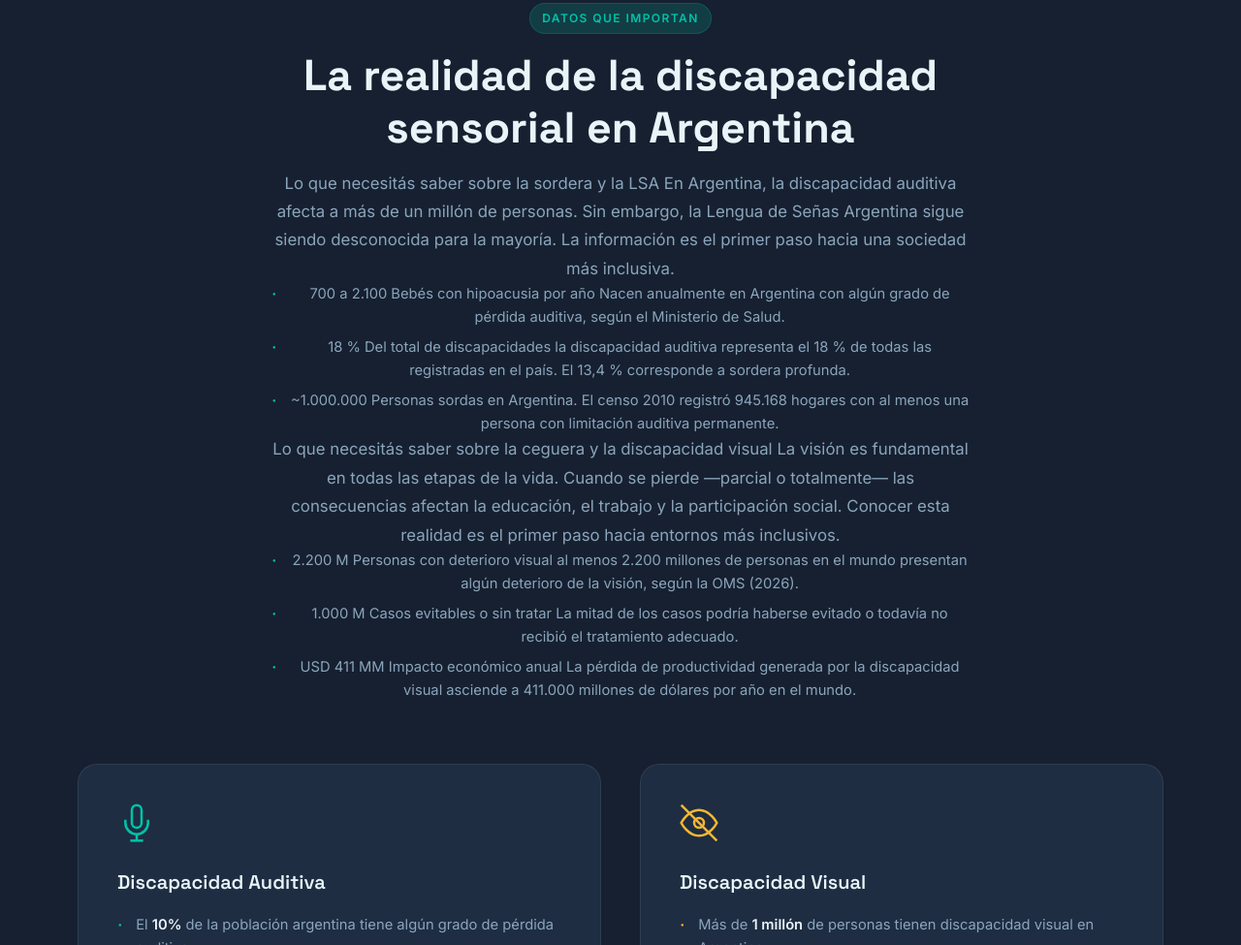
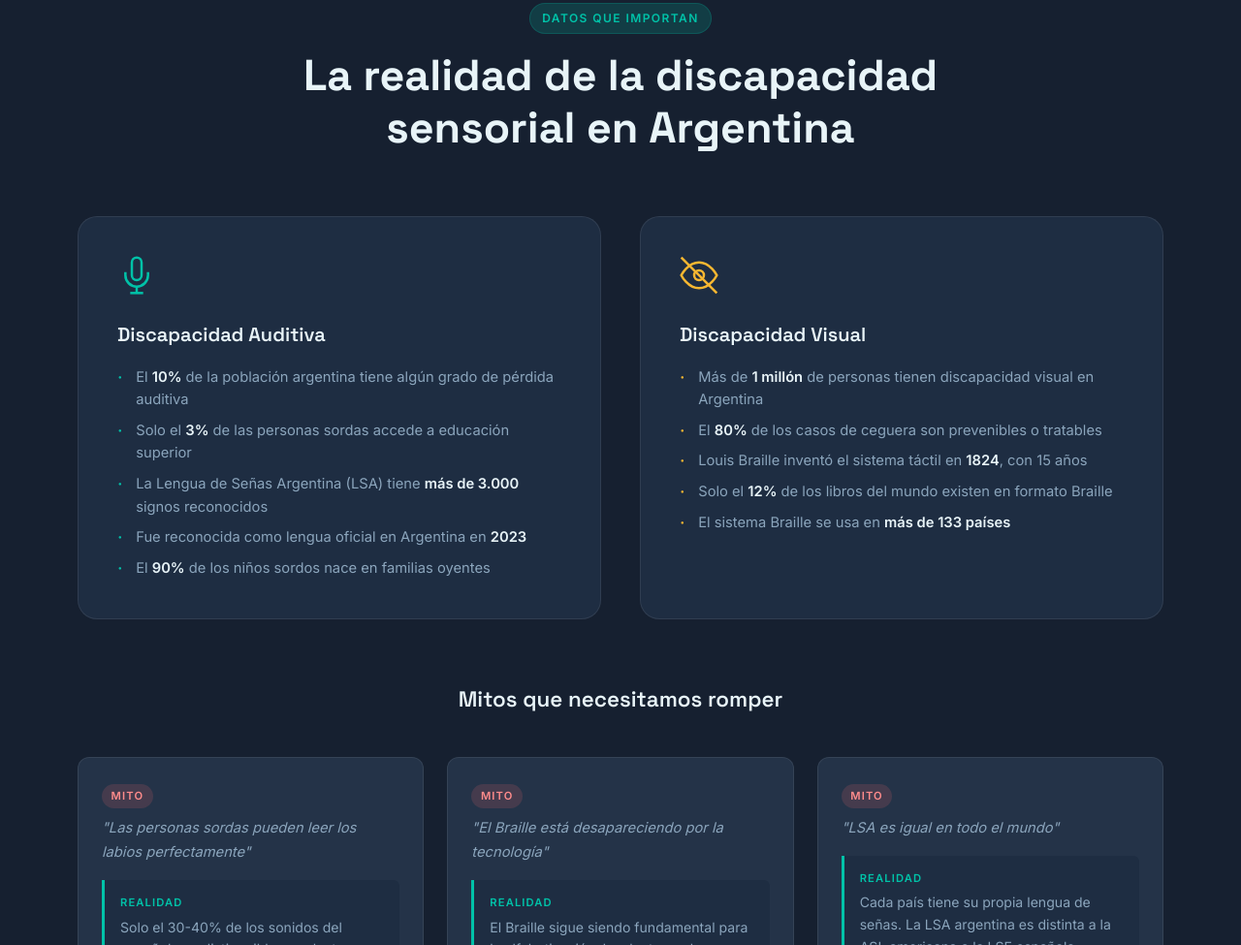
Before and after one commit to CET-Programacion-Asistida-con-IA-2026/proyecto-equipo7-grupoB, a plain HTML site: page index.html in a window 1280 px wide. Shown: the part 1059-2034 px from the top of the page at 97% size. Drawn offline with Linux system fonts and the light colour scheme; a web font is replaced by a local one.

```diff
--- a/index.html
+++ b/index.html
@@ -105,21 +105,6 @@
         <div class="section-header">
           <span class="section-tag">Datos que importan</span>
           <h2 id="concientizacion-title">La realidad de la discapacidad<br />sensorial en Argentina</h2>
-          <p class="section-desc">Lo que necesitás saber sobre la sordera y la LSA
-          En Argentina, la discapacidad auditiva afecta a más de un millón de personas. Sin embargo, la Lengua de Señas Argentina sigue siendo desconocida para la mayoría. La información es el primer paso hacia una sociedad más inclusiva.
-          <ul class="dato-lista">
-           <li>700 a 2.100 Bebés con hipoacusia por año Nacen anualmente en Argentina con algún grado de pérdida auditiva, según el Ministerio de Salud.</li>
-           <li>18 % Del total de discapacidades la discapacidad auditiva representa el 18 % de todas las registradas en el país. El 13,4 % corresponde a sordera profunda.</li>
-           <li>~1.000.000 Personas sordas en Argentina. El censo 2010 registró 945.168 hogares con al menos una persona con limitación auditiva permanente.</li>
-          </ul>
-        </p>
-        <p class="section-desc">Lo que necesitás saber sobre la ceguera y la discapacidad visual
-         La visión es fundamental en todas las etapas de la vida. Cuando se pierde —parcial o totalmente— las consecuencias afectan la educación, el trabajo y la participación social. Conocer esta realidad es el primer paso hacia entornos más   inclusivos.</p>
-          <ul class="dato-lista">
-           <li>2.200 M Personas con deterioro visual al menos 2.200 millones de personas en el mundo presentan algún deterioro de la visión, según la OMS (2026).</li>
-           <li>1.000 M Casos evitables o sin tratar La mitad de los casos podría haberse evitado o todavía no recibió el tratamiento adecuado.</li>
-           <li>USD 411 MM Impacto económico anual La pérdida de productividad generada por la discapacidad visual asciende a 411.000 millones de dólares por año en el mundo.</li>
-          </ul>
        </div>
 
         <div class="cards-data">
```
